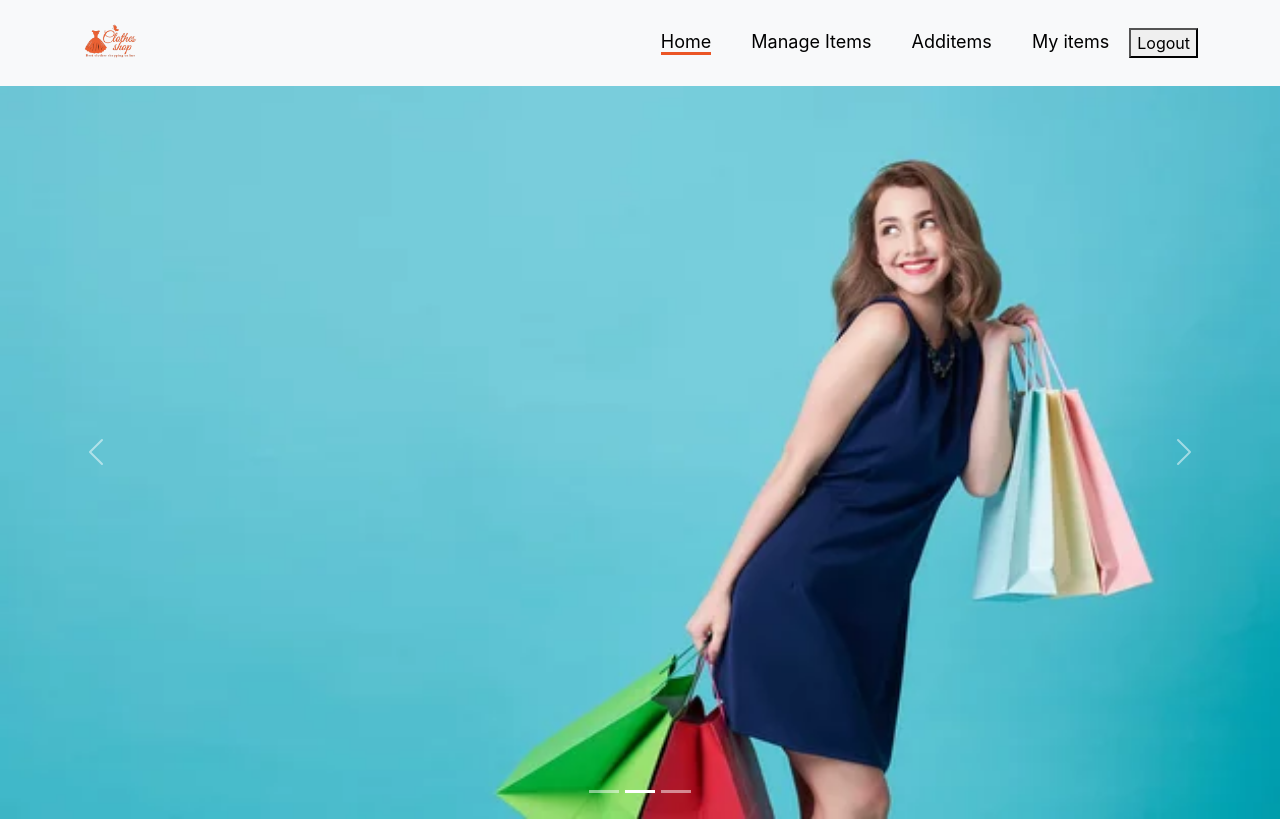
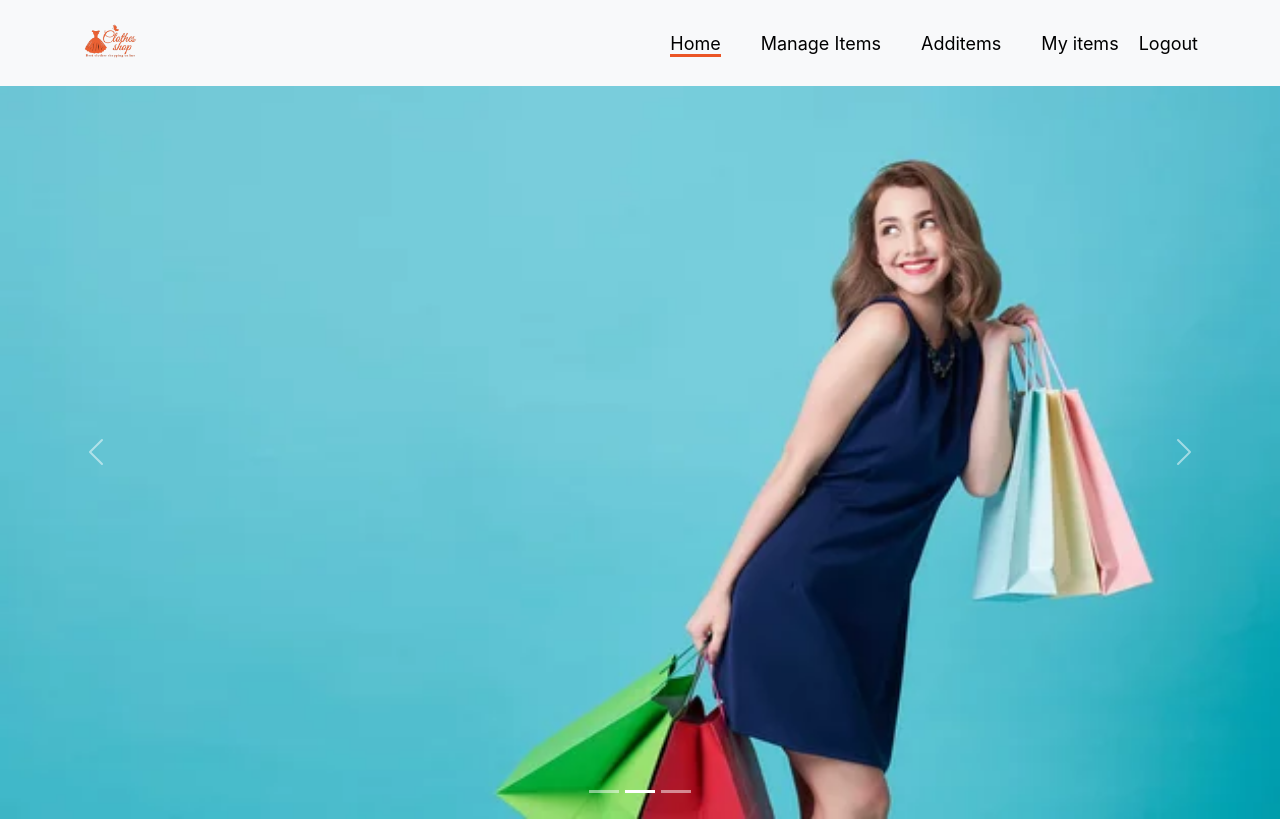
Before and after one commit to shariarHossain23/Dress-shop-client, a React (Create React App) app: page / in a window 1280 px wide. Shown: the top 821 px of the page. Built offline with nearby package versions, Linux system fonts and the light colour scheme; no server answers; sample sign-in values are in the browser's storage.

Commit message:
delete confirmation and toast

```diff
--- a/src/Pages/Home/ManageDress/ManageDress.js
+++ b/src/Pages/Home/ManageDress/ManageDress.js
@@ -1,7 +1,7 @@
 import axios from "axios";
 import React, { useEffect, useState } from "react";
 import { Form } from "react-bootstrap";
-import { useParams } from "react-router-dom";
+import { useNavigate, useParams } from "react-router-dom";
 import PageTitle from "../../Shared/PageTItle/PageTitle";
 
 const ManageDress = () => {
@@ -9,6 +9,7 @@ const ManageDress = () => {
   const [dress, setDress] = useState([]);
   const [reload, setReload] = useState(false);
   const [newQuantity, setQuantity] = useState(dress.quantity);
+  const navigate = useNavigate()
   useEffect(() => {
     (async () => {
       const { data } = await axios.get(
@@ -31,7 +32,6 @@ const ManageDress = () => {
       });
   };
 
-  console.log(dress);
   const handleAddItem = async (event) => {
     event.preventDefault();
     const addquantity = event.target.quantity.value;
@@ -42,6 +42,7 @@ const ManageDress = () => {
       })
       .then((response) => {
         setReload(!reload);
+        event.target.reset()
       });
   };
   return (
@@ -78,7 +79,10 @@ const ManageDress = () => {
               </button>
           </div>
         </div>
+       <div className="text-center">
+       <button className="mt-5 btn btn-link fs-5" onClick={()=> navigate("/manageinventory")}>Manage inventory</button>
       </div>
+       </div>
     </div>
   );
 };
--- a/src/Pages/Home/ManageInventories/ManageInventories.js
+++ b/src/Pages/Home/ManageInventories/ManageInventories.js
@@ -2,6 +2,7 @@ import axios from "axios";
 import React from "react";
 import { Container, Row } from "react-bootstrap";
 import { useNavigate } from "react-router-dom";
+import { toast } from "react-toastify";
 import UseDresses from "../../../CustomHook/UseDresses";
 import PageTitle from "../../Shared/PageTItle/PageTitle";
 import ManageInventoryData from "../ManageInventoryData/ManageInventoryData";
@@ -11,14 +12,18 @@ const ManageInventories = () => {
   const navigate = useNavigate();
 
   const handleDelete = id => {
+    const procced = window.confirm("Do you want to delete?")
+    if(procced){
       axios.delete(`https://secure-reaches-83838.herokuapp.com/dress/${id}`)
       .then(response => {
-      console.log(response.data);
+        toast.success("Successfully deleted")
         if(response.data.deletedCount > 0){
           const remaining = dresses.filter(dress => dress._id !== id)
           setDresses(remaining)
         }
       })
+    }
+
   }
   return (
     <div>
--- a/src/Pages/Home/MyItems/Myitems.js
+++ b/src/Pages/Home/MyItems/Myitems.js
@@ -2,6 +2,7 @@ import axios from "axios";
 import { useEffect, useState } from "react";
 import { Container, Row } from "react-bootstrap";
 import { useAuthState } from "react-firebase-hooks/auth";
+import { toast } from "react-toastify";
 import axiosPrivate from "../../../api/axiosPrivate";
 import auth from "../../../firebase.init";
 import PageTitle from "../../Shared/PageTItle/PageTitle";
@@ -21,14 +22,17 @@ const Myitems = () => {
     getItem();
   }, [user]);
   const handleDelete = id => {
+    const procced = window.confirm("Do you want to delete?")
+    if(procced){
       axios.delete(`https://secure-reaches-83838.herokuapp.com/dress/${id}`)
       .then(response => {
-      console.log(response.data);
+        toast.success("successfully deleted")
         if(response.data.deletedCount > 0){
           const remaining = posts.filter(post => post._id !== id)
           myPosts(remaining)
         }
       })
+    }
   }
   return (
     <div>
--- a/src/Pages/Shared/Header/Header.css
+++ b/src/Pages/Shared/Header/Header.css
@@ -5,3 +5,8 @@
   font-size: 18px;
   font-weight: 400;
 }
+.logout-btn {
+  color: black;
+  font-size: 18px;
+  margin: -13px;
+}
--- a/src/Pages/Shared/Header/Header.js
+++ b/src/Pages/Shared/Header/Header.js
@@ -30,7 +30,7 @@ const Header = () => {
                 <ActiveLink to="/myitems">My items</ActiveLink>
                 </>
               }
-              { user?<button onClick={()=> handleSignOut() }>Logout</button>:
+              { user?<button className="btn btn-link text-decoration-none logout-btn" onClick={()=> handleSignOut() }>Logout</button>:
                 <ActiveLink to="/login">Login</ActiveLink>
               }
             </Nav>
```
Lines whose indentation alone changed are shown as unchanged.
